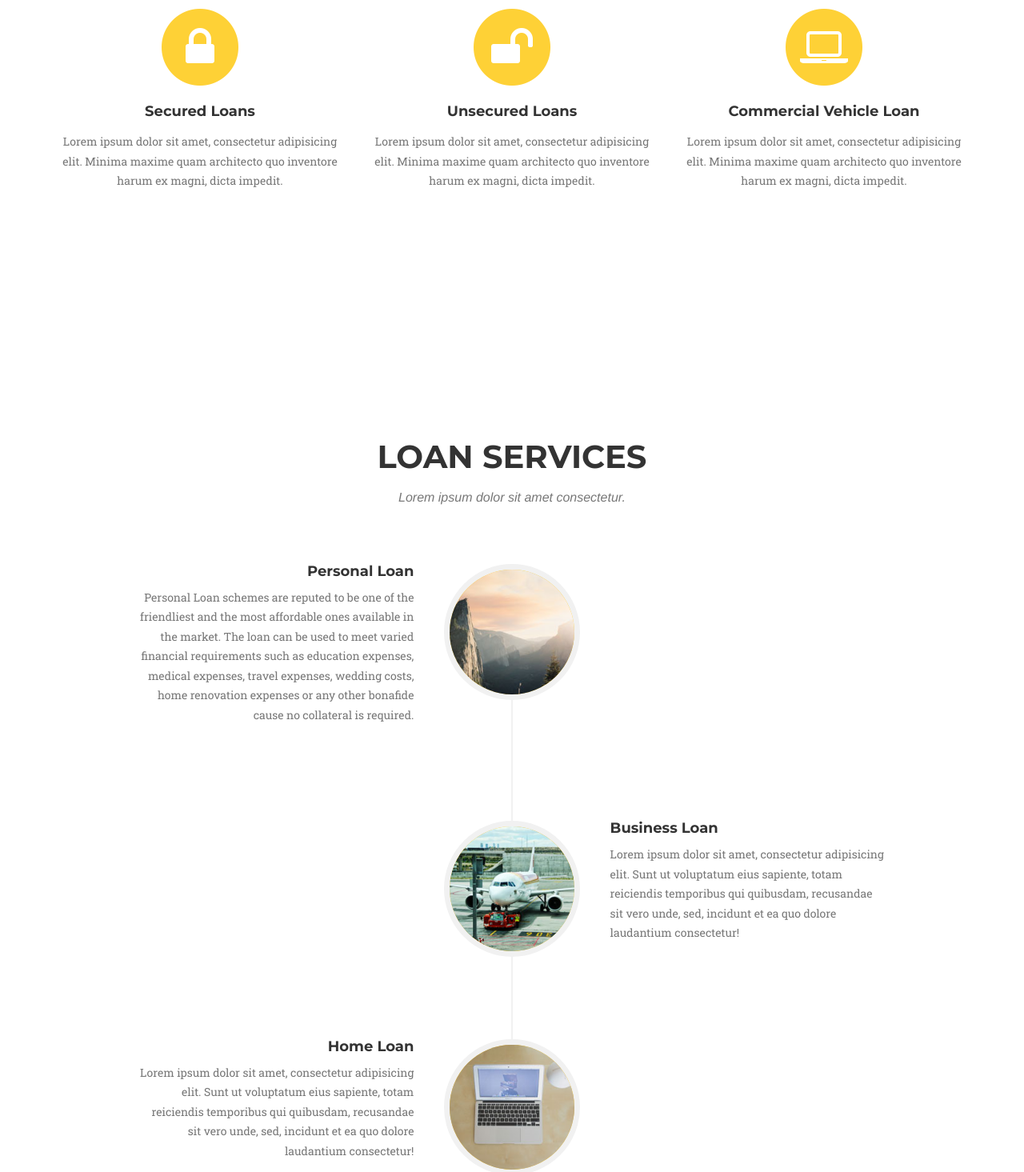
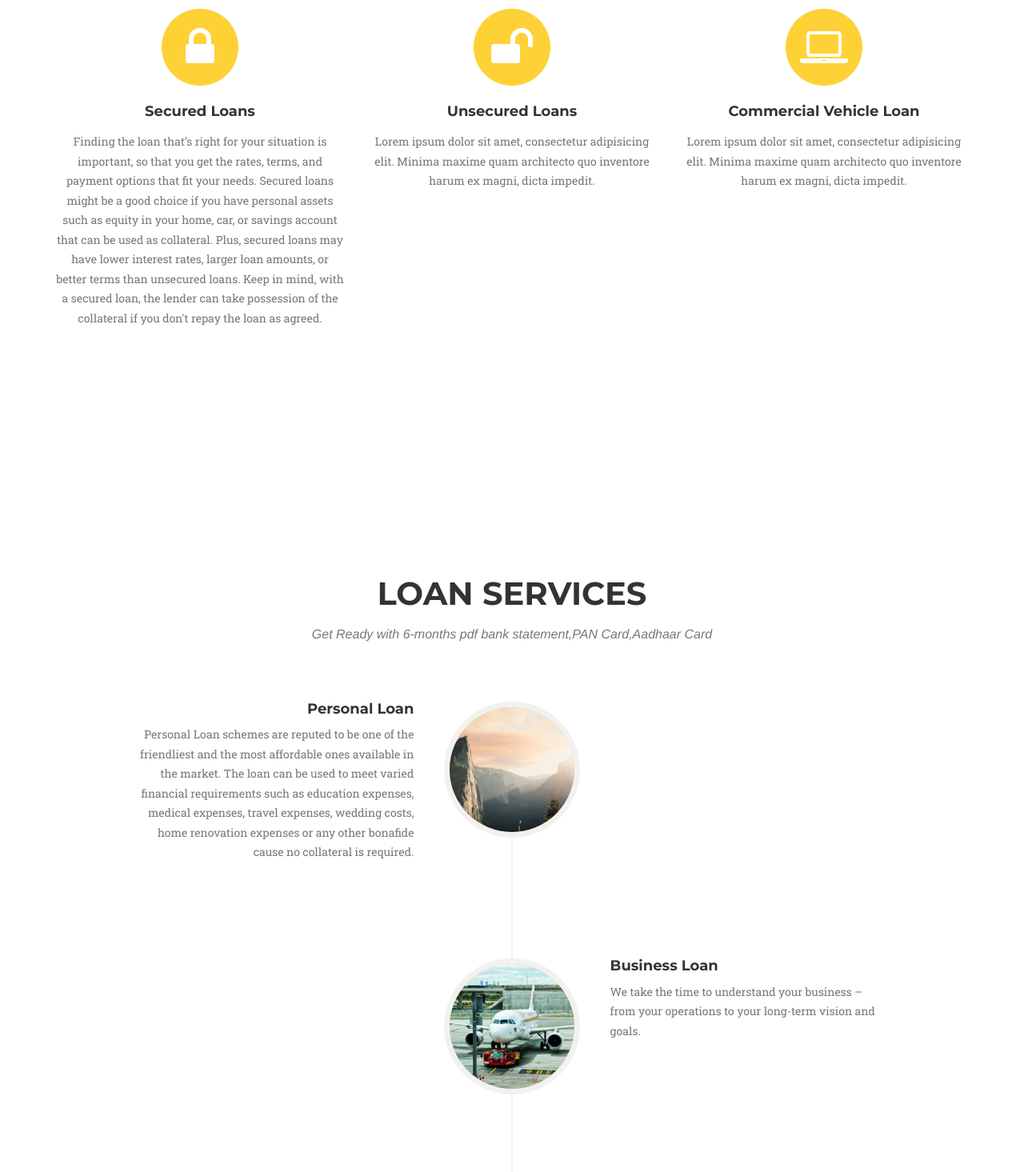
Before and after one commit to parthiphp/LS, a website: page index.html in a window 1280 px wide. Shown: the part 1136-2601 px from the top of the page at 80% size. Drawn offline with nearby package versions, Linux system fonts and the light colour scheme; a web font is replaced by a local one.

Commit message:
Pl updated

```diff
--- a/index.html
+++ b/index.html
@@ -98,7 +98,7 @@
                         <i class="fa fa-lock fa-stack-1x fa-inverse"></i>
                     </span>
                     <h4 class="service-heading">Secured Loans</h4>
-                    <p class="text-muted">Lorem ipsum dolor sit amet, consectetur adipisicing elit. Minima maxime quam architecto quo inventore harum ex magni, dicta impedit.</p>
+                    <p class="text-muted">Finding the loan that’s right for your situation is important, so that you get the rates, terms, and payment options that fit your needs. Secured loans might be a good choice if you have personal assets such as equity in your home, car, or savings account that can be used as collateral. Plus, secured loans may have lower interest rates, larger loan amounts, or better terms than unsecured loans. Keep in mind, with a secured loan, the lender can take possession of the collateral if you don't repay the loan as agreed.</p>
                 </div>
                 <div class="col-md-4">
                     <span class="fa-stack fa-4x">
@@ -226,7 +226,7 @@
             <div class="row">
                 <div class="col-lg-12 text-center">
                     <h2 class="section-heading">Loan Services</h2>
-                    <h3 class="section-subheading text-muted">Lorem ipsum dolor sit amet consectetur.</h3>
+                    <h3 class="section-subheading text-muted">Get Ready with 6-months pdf bank statement,PAN Card,Aadhaar Card</h3>
                 </div>
             </div>
             <div class="row">
@@ -256,7 +256,7 @@
                                     <h4 class="subheading">Business Loan</h4>
                                 </div>
                                 <div class="timeline-body">
-                                    <p class="text-muted">Lorem ipsum dolor sit amet, consectetur adipisicing elit. Sunt ut voluptatum eius sapiente, totam reiciendis temporibus qui quibusdam, recusandae sit vero unde, sed, incidunt et ea quo dolore laudantium consectetur!</p>
+                                    <p class="text-muted">We take the time to understand your business – from your operations to your long-term vision and goals.</p>
                                 </div>
                             </div>
                         </li>
```
